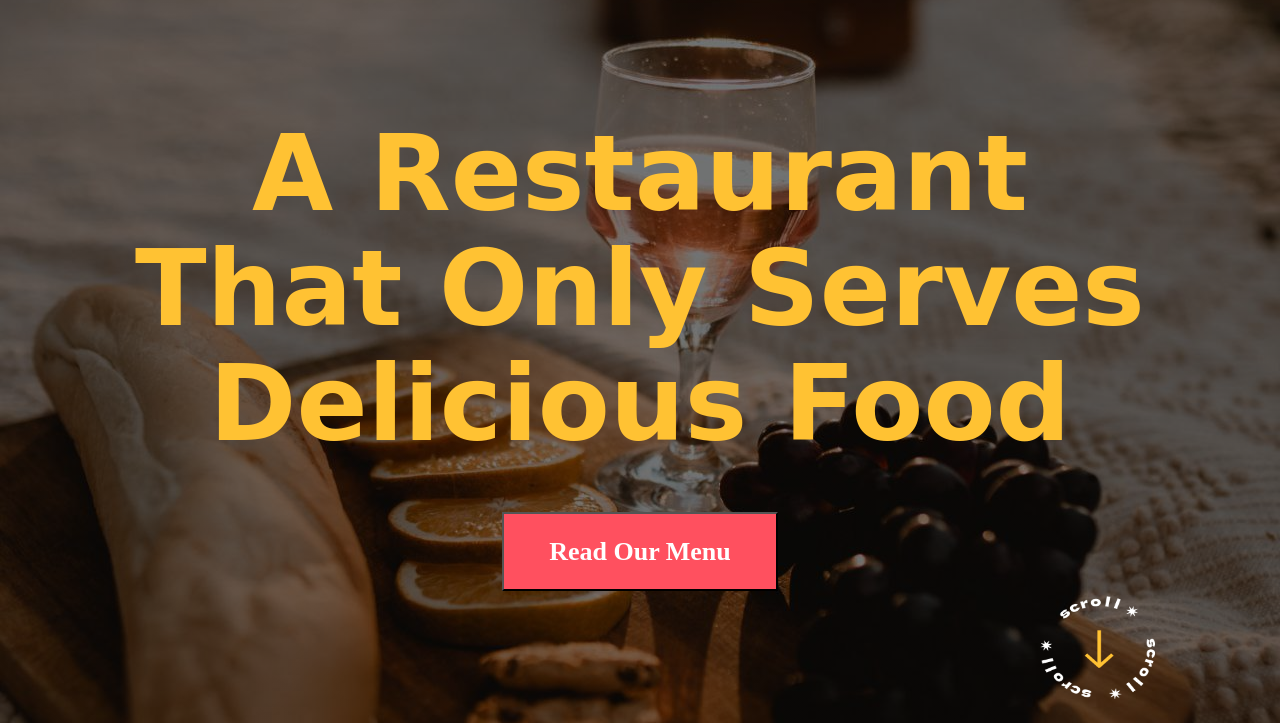
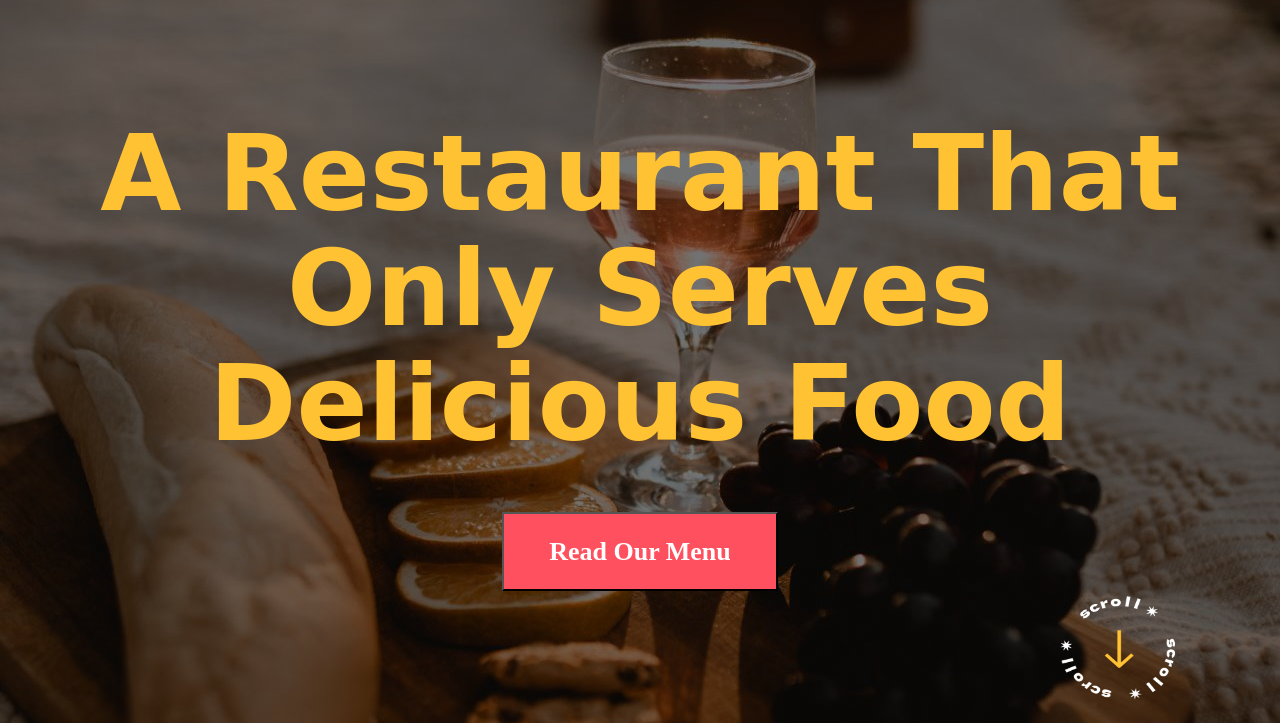
Before and after one commit to Vivektyagi31105/pw-skill-HTML-CSS-Project-1, a plain HTML site: page index.html in a window 1280 px wide. Shown: the part 77-800 px from the top of the page. Drawn offline with Linux system fonts and the light colour scheme; a web font is replaced by a local one.

Commit message:
Add files via upload

```diff
--- a/style.css
+++ b/style.css
@@ -59,7 +59,7 @@ ul {
 .main-container {
   text-align: center;
   margin: 0 auto;
-  max-width: 1050px;
+  max-width: 1090px;
   margin-top: 120px;
 }
 .main-heading {
```
